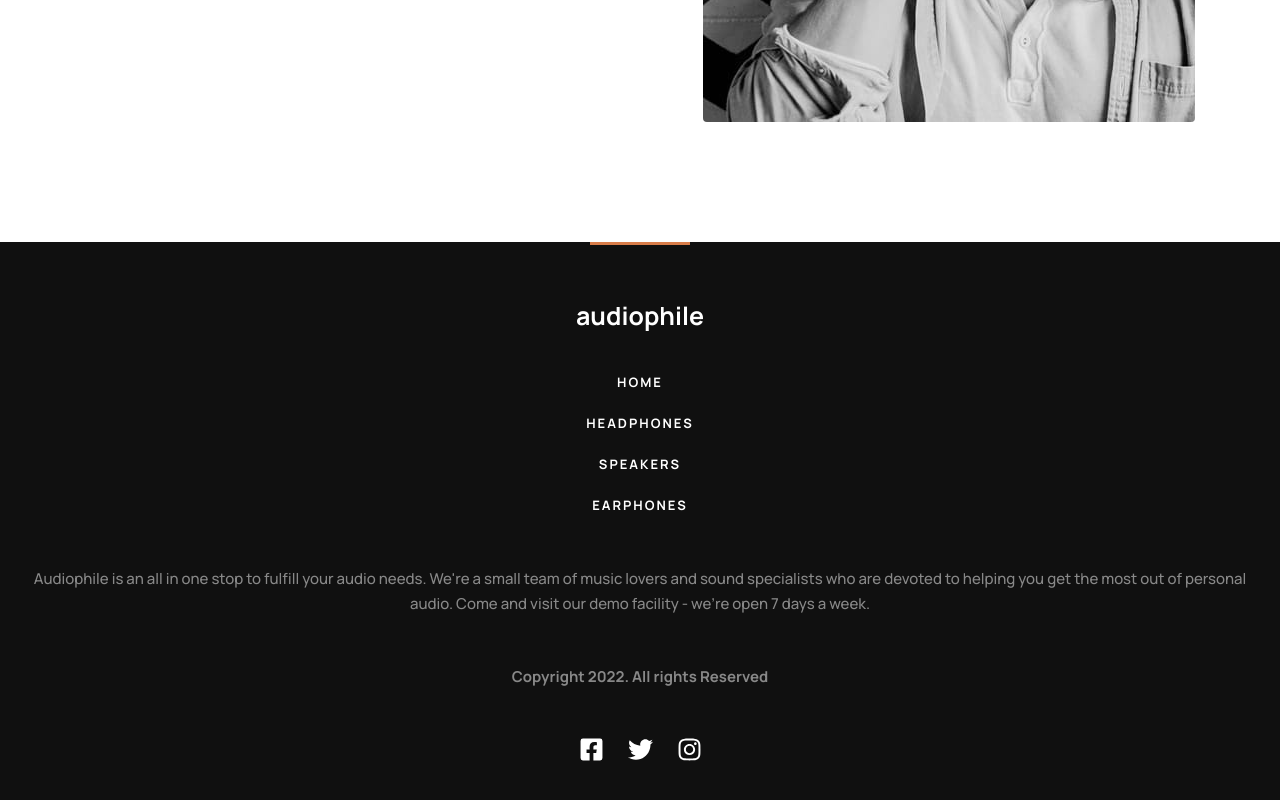
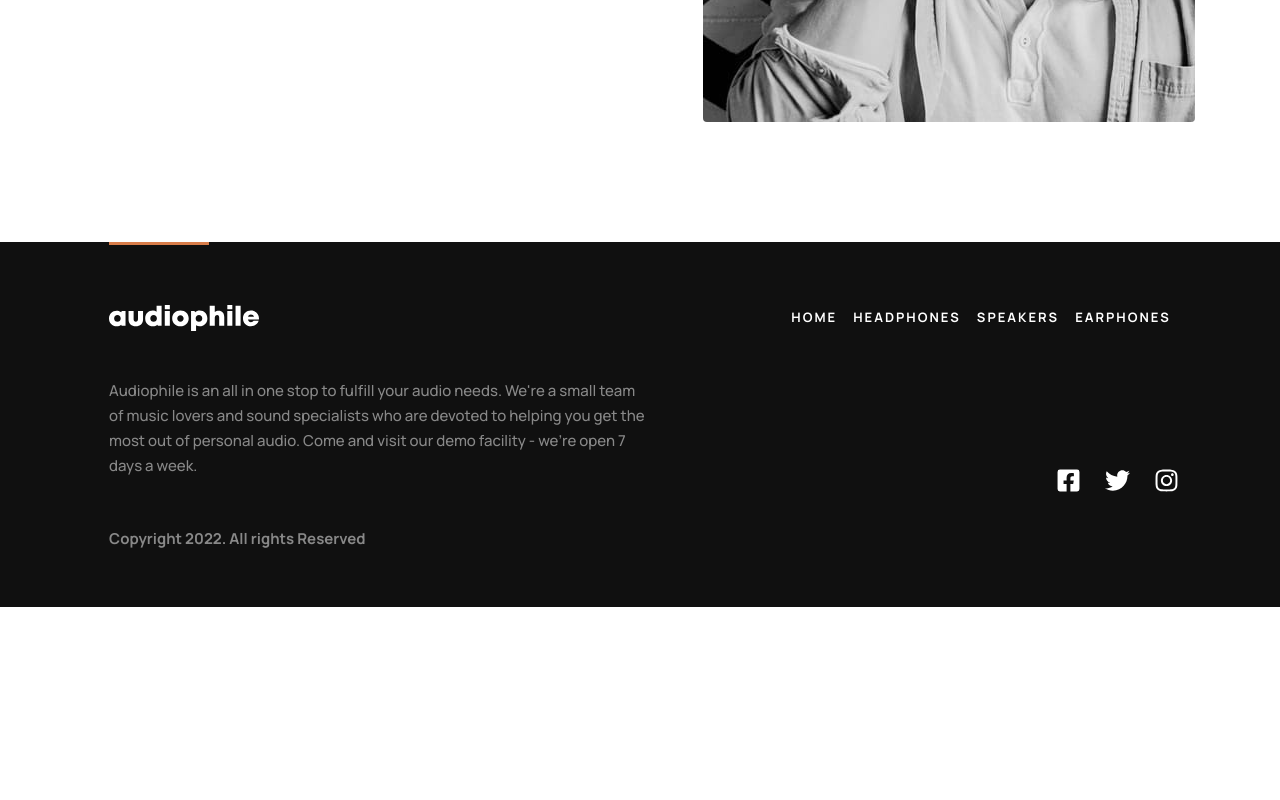
Before and after one commit to mrvicthor/audiophile-ecommerce, a Next.js app: page / in a window 1280 px wide. Shown: the part 3059-3859 px from the top of the page. After the commit the page ends 3666 px from the top, so only its background shows below. Built offline with nearby package versions, Linux system fonts and the light colour scheme.

Commit message:
footer updated

```diff
--- a/components/footer/index.tsx
+++ b/components/footer/index.tsx
@@ -1,43 +1,49 @@
 import { FaFacebookSquare, FaTwitter, FaInstagram } from "react-icons/fa";
+import Image from "next/image";
 const Footer = () => {
   return (
     <footer className="bg-[#101010]">
-      <div className="px-6 h-[40.875rem] flex flex-col text-white items-center">
+      <div className="px-6 h-[40.875rem] flex flex-col text-white items-center md:items-start md:h-[25rem] lg:max-w-[69.364rem] lg:mx-auto lg:h-[22.8125rem] lg:relative">
         <div className="h-[3px] bg-[#d87d4a] w-[6.25rem]" />
-        <div className="mt-[3.25rem]">
-          <div className="flex flex-col items-center gap-12">
+        <div className="mt-[3.25rem] md:mt-[3.75rem] w-full">
+          <div className="flex flex-col items-center gap-12 md:items-start md:gap-8 lg:flex-row lg:w-full lg:justify-between">
             <div className=" h-[1.5625rem] font-bold text-[1.5625rem]">
-              audiophile
+              <Image
+                src="/images/audiophile2.svg"
+                width={150}
+                height={150}
+                alt="logo"
+              />
             </div>
-            <div className="flex flex-col items-center h-[9.25rem] gap-4">
+            <div className="flex flex-col items-center h-[9.25rem] gap-4 md:flex-row md:h-[1.5625rem]">
               <a
                 href="#"
-                className="uppercase font-bold text-[0.8125rem] leading-[1.5625rem] tracking-[2px]"
+                className="uppercase font-bold text-[0.8125rem] leading-[1.5625rem] tracking-[2px] hover:text-[#d87d4a]"
               >
                 home
               </a>
               <a
                 href="#"
-                className="uppercase font-bold text-[0.8125rem] leading-[1.5625rem] tracking-[2px]"
+                className="uppercase font-bold text-[0.8125rem] leading-[1.5625rem] tracking-[2px] hover:text-[#d87d4a]"
               >
                 headphones
               </a>
               <a
                 href="#"
-                className="uppercase font-bold text-[0.8125rem] leading-[1.5625rem] tracking-[2px]"
+                className="uppercase font-bold text-[0.8125rem] leading-[1.5625rem] tracking-[2px] hover:text-[#d87d4a]"
               >
                 speakers
               </a>
               <a
                 href="#"
-                className="uppercase font-bold text-[0.8125rem] leading-[1.5625rem] tracking-[2px]"
+                className="uppercase font-bold text-[0.8125rem] leading-[1.5625rem] tracking-[2px] hover:text-[#d87d4a]"
               >
                 earphones
               </a>
             </div>
           </div>
-          <div className="mt-[3rem]">
-            <p className="opacity-50 text-[0.9375rem] leading-[1.5625rem] text-center font-medium">
+          <div className="mt-[3rem] lg:w-[33.75rem]">
+            <p className="opacity-50 text-[0.9375rem] leading-[1.5625rem] text-center font-medium md:text-left">
               Audiophile is an all in one stop to fulfill your audio needs.
               We're a small team of music lovers and sound specialists who are
               devoted to helping you get the most out of personal audio. Come
@@ -45,11 +51,11 @@ const Footer = () => {
             </p>
           </div>
         </div>
-        <div className="mt-[3rem] flex flex-col gap-12">
+        <div className="mt-[3rem] flex flex-col gap-12 md:flex-row md:justify-between md:w-full">
           <p className=" opacity-50 text-[0.9375rem] leading-[1.5625rem] text-center font-bold">
             Copyright 2022. All rights Reserved
           </p>
-          <div className="flex items-center justify-center gap-6">
+          <div className="flex items-center justify-center gap-6 md:items-end lg:absolute lg:top-[226px] lg:right-[1rem]">
             <a href="#" className="h-[1.5rem] hover:text-[#d87d4a]">
               <FaFacebookSquare size={25} />
             </a>
--- a/styles/globals.css
+++ b/styles/globals.css
@@ -102,5 +102,8 @@
     .banner {
       background-position: center 144%;
     }
+    .footer_text {
+      width: 33.75rem;
+    }
   }
 }
```
Also changed, not shown: public/images/audiophile2.svg (added).
